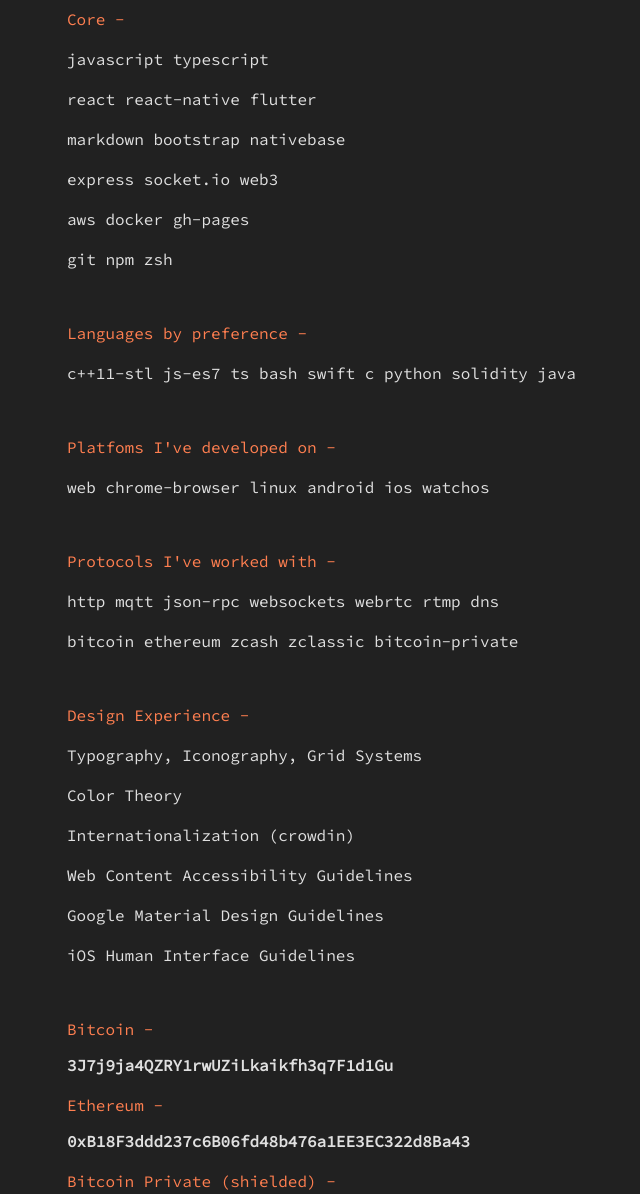
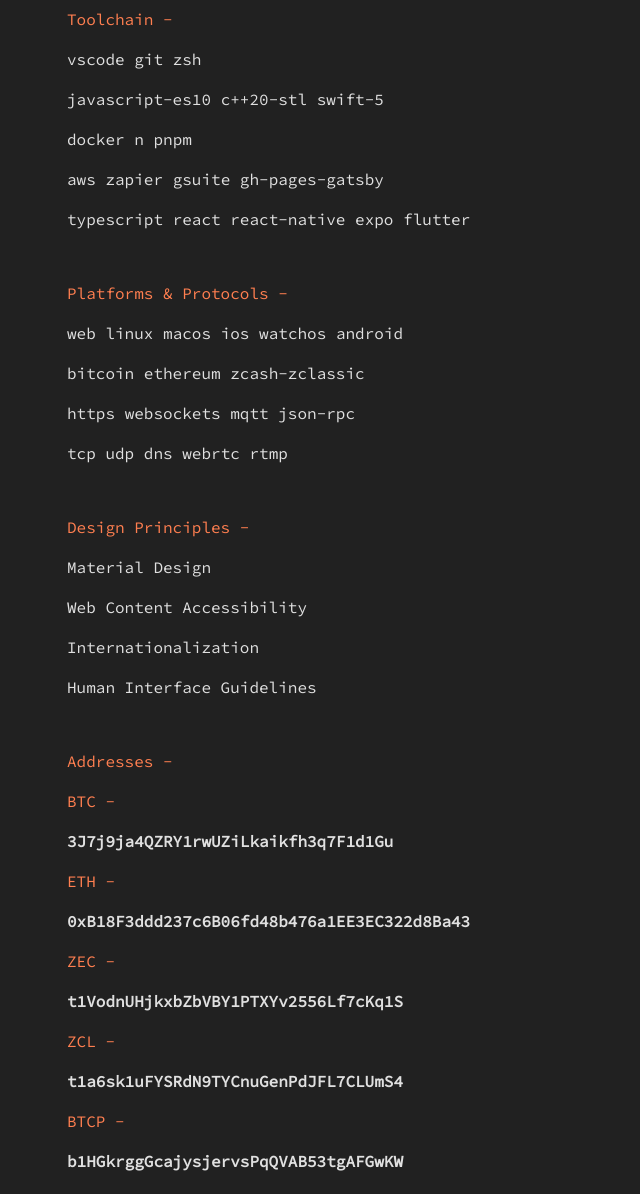
Before and after one commit to ch4ot1c/jonl.io, a plain HTML site: page index.html in a window 1280 px wide. Shown: the part 400-1594 px from the top of the page, without its empty margins (273-913 px from the left). Drawn offline with nearby package versions, Linux system fonts and the light colour scheme.

Commit message:
Refine content and ordering, remove unused script

```diff
--- a/index.html
+++ b/index.html
@@ -2,30 +2,26 @@
 <html lang="en">
 
 <head>
-
   <meta charset="UTF-8">
   <meta name="viewport" content="width=device-width, initial-scale=1.0 user-scalable=no">
 
-  <title>JonL.io</title>
+  <title>Jon Layton - Software Developer</title>
 
   <link href="https://fonts.googleapis.com/css?family=Source+Code+Pro" rel="stylesheet" type="text/css">
   <link href="https://fonts.googleapis.com/icon?family=Material+Icons" rel="stylesheet">
   <link href="css/style.css" rel="stylesheet" type="text/css">
-
-  <script src="https://ajax.googleapis.com/ajax/libs/jquery/3.1.1/jquery.min.js"></script>
-
 </head>
 
 <body>
 
   <section>
-    <div class="post" id="page" style="margin-top: 40px;">
+    <div class="post" id="page" style="margin-top: 40px; margin-bottom: 20px;">
       <h1>Jon Layton</h1>
       <h2>Software Developer</h2>
       <br />
       <br />
 
-      <ul class="social-list centered">
+      <ul class="social-list centered" id="contact">
         <li><a href="mailto:me@jonl.io">
             <svg xmlns="http://www.w3.org/2000/svg" fill="#328cff" aria-label="Email" role="img" viewBox="0 0 512 512">
               <rect width="512" height="512" rx="15%" />
@@ -60,7 +56,6 @@
               <rect width="512" height="512" fill="#1da1f3" rx="15%" />
               <path fill="#fff" d="M437 152c-12 6-26 10-40 12 15-9 26-23 32-40-14 8-29 14-45 17a72 72 0 0 0-122 65c-56-3-110-29-145-74a68 68 0 0 0 22 94c-11 0-22-2-32-7 1 33 24 62 56 69-10 3-21 3-32 1 10 29 37 49 67 50-29 24-68 35-105 29a199 199 0 0 0 309-179c14-10 26-22 35-37" /></svg>
           </a></li>
-
         <li><a href="https://www.reddit.com/user/ch4ot1c/">
             <svg fill="#ff4500" stroke-linecap="round" stroke-linejoin="round" viewBox="0 0 512 512" xmlns="http://www.w3.org/2000/svg"
               aria-label="Reddit">
@@ -83,63 +78,62 @@
       <br />
 
       <p>
-        <p class="color-title">Core -</p>
-        <p><a href="https://github.com/tc39/ecma262" target="_blank">javascript</a> <a href="https://github.com/Microsoft/TypeScript/blob/master/doc/spec.md"
-            target="_blank">typescript</a></p>
-        <p><a href="https://github.com/facebook/react" target="_blank">react</a> <a href="https://github.com/facebook/react-native"
-            target="_blank">react-native</a> <a href="https://github.com/flutter/flutter" target="_blank">flutter</a></p>
-        <p><a href="https://www.markdownguide.org/cheat-sheet/" target="_blank">markdown</a> <a href="https://getbootstrap.com/"
-            target="_blank">bootstrap</a> <a href="https://nativebase.io/" target="_blank">nativebase</a></p>
-        <p><a href="https://expressjs.com/en/4x/api.html" target="_blank">express</a> <a href="https://socket.io/"
-            target="_blank">socket.io</a> <a href="https://github.com/ethereum/web3.js/" target="_blank">web3</a></p>
-        <p><a href="https://aws.amazon.com/" target="_blank">aws</a> <a href="https://hub.docker.com/explore/" target="_blank">docker</a>
-          <a href="https://pages.github.com/" target="_blank">gh-pages</a></p>
-        <p><a href="https://git-scm.com/" target="_blank">git</a> <a href="https://www.npmjs.com/" target="_blank">npm</a>
-          <a href="https://github.com/robbyrussell/oh-my-zsh/wiki" target="_blank">zsh</a></p>
+        <p class="color-title" id="toolchain" >Toolchain -</p>
+
+        <p><a href="https://github.com/microsoft/vscode" target="_blank">vscode</a> <a href="https://git-scm.com/" target="_blank">git</a> <a href="https://ohmyz.sh/" target="_blank">zsh</a>
+
+        <p><a href="https://github.com/tc39/ecma262" target="_blank">javascript-es10</a> <a href="https://en.cppreference.com/w/cpp" target="_blank">c++20-stl</a> <a href="https://swift.org/download/#swift-50-development" target="_blank">swift-5</a></p>
+
+        <p><a href="https://hub.docker.com/explore/" target="_blank">docker</a> <a href="https://github.com/mklement0/n-install#installation-from-github" target="_blank">n</a> <a href="https://github.com/pnpm/pnpm">pnpm</a></p>
+
+        <p><a href="https://aws.amazon.com/" target="_blank">aws</a> <a href="https://zapier.com/" target="_blank">zapier</a> <a href="https://gsuite.google.com/" target="_blank">gsuite</a> <a href="https://www.gatsbyjs.org/docs/how-gatsby-works-with-github-pages/" target="_blank">gh-pages-gatsby</a>
+
+        <p><a href="https://github.com/microsoft/typescript/blob/master/doc/spec.md" target="_blank">typescript</a> <a href="https://github.com/facebook/react" target="_blank">react</a> <a href="https://github.com/facebook/react-native" target="_blank">react-native</a> <a href="https://expo.io/" target="_blank">expo</a> <a href="https://github.com/flutter/flutter" target="_blank">flutter</a></p>
+
         <br />
-        <p class="color-title">Languages by preference -</p>
-        <p><a href="https://en.cppreference.com/w/cpp" target="_blank">c++11-stl</a> <a href="https://github.com/tc39/ecma262"
-            target="_blank">js-es7</a> <a href="https://github.com/Microsoft/TypeScript/blob/master/doc/spec.md" target="_blank">ts</a>
-          <a href="https://www.gnu.org/software/bash/" target="_blank">bash</a> <a href="https://docs.swift.org/swift-book/LanguageGuide/TheBasics.html"
-            target="_blank">swift</a> <a href="http://cslibrary.stanford.edu/101/EssentialC.pdf" target="_blank">c</a>
-          <a href="https://docs.python.org/3.6/" target="_blank">python</a> <a href="https://remix.ethereum.org/"
-            target="_blank">solidity</a> <a href="https://www.java.com/en/" target="_blank">java</a></p>
+        <p class="color-title" id="protocols">Platforms &amp; Protocols -</p>
+
+        <p><a href="https://developers.google.com/web/progressive-web-apps/" target="_blank">web</a> <a href="https://www.kernel.org/" target="_blank">linux</a> <a href="https://www.apple.com/macos" target="_blank">macos</a> <a href="https://www.apple.com/ios" target="_blank">ios</a> <a href="https://www.apple.com/watchos" target="_blank">watchos</a> <a href="https://www.android.com/" target="_blank">android</a></p>
+
+        <p><a href="https://github.com/bitcoin/bitcoin" target="_blank">bitcoin</a> <a href="https://github.com/ethereum/wiki/wiki/White-Paper" target="_blank">ethereum</a> <a href="https://github.com/zcash/zips/blob/master/protocol/protocol.pdf" target="_blank">zcash-zclassic</a></p>
+
+        <p><a href="https://httpwg.org/specs/rfc7231.html" target="_blank">https</a> <a href="https://tools.ietf.org/html/rfc6455" target="_blank">websockets</a> <a href="https://mqtt.org/" target="_blank">mqtt</a> <a href="http://www.jsonrpc.org/" target="_blank">json-rpc</a></p>
+
+        <p><a href="https://nmap.org/book/tcpip-ref.html#tcp-header" target="_blank">tcp</a> <a href="https://nmap.org/book/tcpip-ref.html#udp-header" target="_blank">udp</a> <a href="https://blog.cloudflare.com/announcing-1111/" target="_blank">dns</a> <a href="https://webrtc.org/" target="_blank">webrtc</a> <a href="https://www.adobe.com/content/dam/acom/en/devnet/rtmp/pdf/rtmp_specification_1.0.pdf" target="_blank">rtmp</a></p>
+
         <br />
-        <p class="color-title">Platfoms I've developed on -</p>
-        <p><a href="https://developers.google.com/web/progressive-web-apps/" target="_blank">web</a> <a href="https://developer.chrome.com/extensions/devguide"
-            target="_blank">chrome-browser</a> <a href="https://www.kernel.org/" target="_blank">linux</a> <a href="https://www.android.com/"
-            target="_blank">android</a> <a href="https://www.apple.com/ios" target="_blank">ios</a> <a href="https://www.apple.com/watchos"
-            target="_blank">watchos</a></p>
+        <p class="color-title" id="design">Design Principles -</p>
+
+        <p><a href="https://github.com/material-components" target="_blank">Material Design</a></p>
+
+        <p><a href="https://developers.google.com/web/fundamentals/accessibility/#web_content_accessibility_guidelines" target="_blank">Web Content Accessibility</a></p>
+
+        <p><a href="https://developers.google.com/international/" target="_blank">Internationalization</a></p>
+
+        <p><a href="https://developer.apple.com/design/human-interface-guidelines/" target="_blank">Human Interface Guidelines</a></p>
+
         <br />
-        <p class="color-title">Protocols I've worked with -</p>
-        <p><a href="https://tools.ietf.org/html/rfc7540" target="_blank">http</a> <a href="https://mqtt.org/" target="_blank">mqtt</a>
-          <a href="http://www.jsonrpc.org/" target="_blank">json-rpc</a> <a href="https://tools.ietf.org/html/rfc6455"
-            target="_blank">websockets</a> <a href="https://webrtc.org/" target="_blank">webrtc</a> <a href="https://www.adobe.com/content/dam/acom/en/devnet/rtmp/pdf/rtmp_specification_1.0.pdf"
-            target="_blank">rtmp</a> <a href="https://blog.cloudflare.com/announcing-1111/" target="_blank">dns</a></p>
-        <p><a href="https://bitcoin.org/bitcoin.pdf" target="_blank">bitcoin</a> <a href="http://gavwood.com/paper.pdf"
-            target="_blank">ethereum</a> <a href="https://github.com/zcash/zips/blob/master/protocol/protocol.pdf"
-            target="_blank">zcash</a> <a href="https://github.com/z-classic/zclassic" target="_blank">zclassic</a> <a
-            href="https://github.com/BTCPrivate/BitcoinPrivate" target="_blank">bitcoin-private</a></p>
+        <p class="color-title" id="₿">Addresses -</p>
+
+        <p class="color-title">BTC - </p>
+        <p><b>3J7j9ja4QZRY1rwUZiLkaikfh3q7F1d1Gu</b></p>
+
+        <p class="color-title">ETH - </p>
+        <p><b>0xB18F3ddd237c6B06fd48b476a1EE3EC322d8Ba43</b></p>
+
+        <p class="color-title">ZEC - </p>
+        <p><b>t1VodnUHjkxbZbVBY1PTXYv2556Lf7cKq1S</b></p>
+
+        <p class="color-title">ZCL - </p>
+        <p><b>t1a6sk1uFYSRdN9TYCnuGenPdJFL7CLUmS4</b></p>
+
+        <p class="color-title">BTCP - </p>
+        <p><b>b1HGkrggGcajysjervsPqQVAB53tgAFGwKW</b></p>
+
         <br />
-        <p class="color-title">Design Experience -</p>
-        <p>Typography, Iconography, Grid Systems</p>
-        <p>Color Theory</p>
-        <p>Internationalization (<a href="https://crowdin.com/" target="_blank">crowdin</a>)</p>
-        <p>Web Content Accessibility Guidelines</p>
-        <p>Google Material Design Guidelines</p>
-        <p>iOS Human Interface Guidelines</p>
-        <br />
-        <p id="donate" class="color-title">Bitcoin - </p><b>3J7j9ja4QZRY1rwUZiLkaikfh3q7F1d1Gu</b>
-        <p class="color-title">Ethereum - </p><b>0xB18F3ddd237c6B06fd48b476a1EE3EC322d8Ba43</b>
-        <p class="color-title">Bitcoin Private (shielded) - </p><b>zkY4fCSnTUC7fWiPSduJC2kXGMMcRgDsiAv8C7mdWYnLUxRWVh1ocq4XuGzZSDQAu7mqzJGbFPcEeupnWUL2NUv615J38om</b>
-        <p class="color-title">Bitcoin Private (transparent) - </p><b>b1HGkrggGcajysjervsPqQVAB53tgAFGwKW</b>
-        <p class="color-title">Zclassic - </p><b>t1a6sk1uFYSRdN9TYCnuGenPdJFL7CLUmS4</b>
-        <p class="color-title">Zcash - </p><b>t1VodnUHjkxbZbVBY1PTXYv2556Lf7cKq1S</b>
-        <p class="color-title">Bcash - </p><b>19Sihvv4Q2TSwGJT5J6uxF24h7WQWPUr5A</b>
-        <br />
-        <br />
-        <p class="color-title">PGP - </p><b>5BFF 3935 B019 A7A2 725A 054B 2AA6 11CC 09B3 EDA6</b>
-        <br />
+
+        <p class="color-title">PGP Fingerprint - </p>
+        <b>5BFF 3935 B019 A7A2 725A 054B 2AA6 11CC 09B3 EDA6</b>
     </div>
   </section>
 
```
